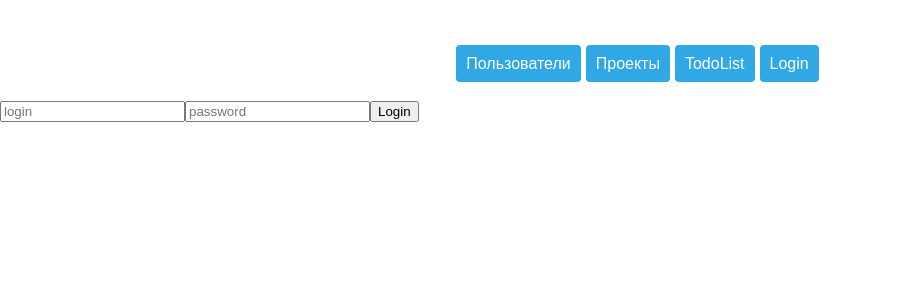
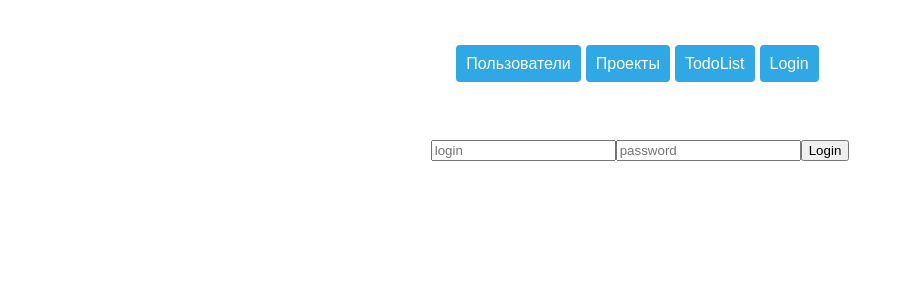
Before and after one commit to Nikolos123/Django_REST, a React (Create React App) app in the folder library/frontend/: page /#/login in a window 1280 px wide. Shown: the top 300 px of the page, without its empty margins (0-912 px from the left). Built offline with nearby package versions, Linux system fonts and the light colour scheme; no server answers.

Commit message:
added task_7

```diff
--- a/library/frontend/src/components/Auth.js
+++ b/library/frontend/src/components/Auth.js
@@ -24,7 +24,7 @@ class LoginForm extends React.Component {
 
     render() {
       return (
-        <form onSubmit={(event)=> this.handleSubmit(event)}>
+        <form className="header" onSubmit={(event)=> this.handleSubmit(event)}>
             <input type="text" name="login" placeholder="login" value={this.state.login} onChange={(event)=>this.handleChange(event)} />
             <input type="password" name="password" placeholder="password" value={this.state.password} onChange={(event)=>this.handleChange(event)} />
             <input type="submit" value="Login" />
```
